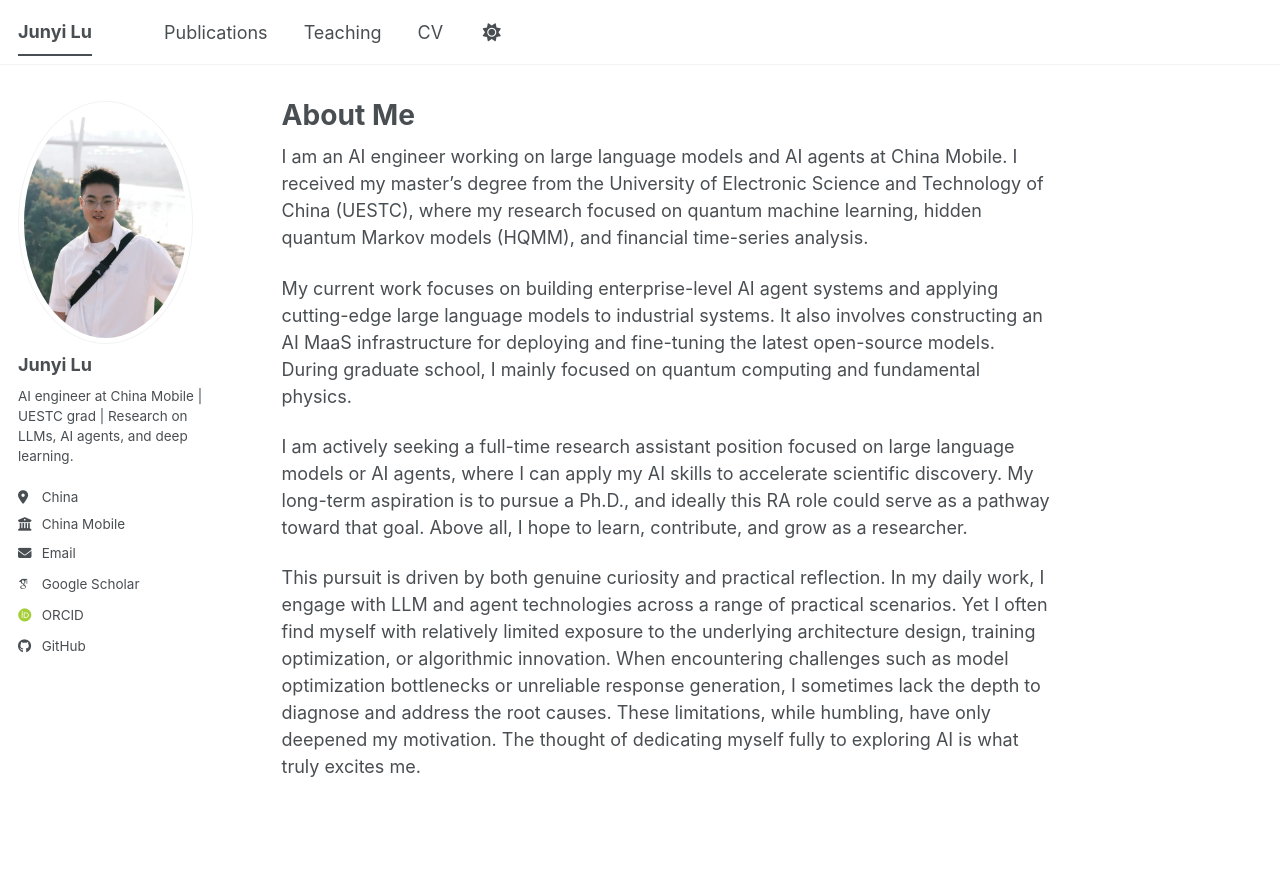
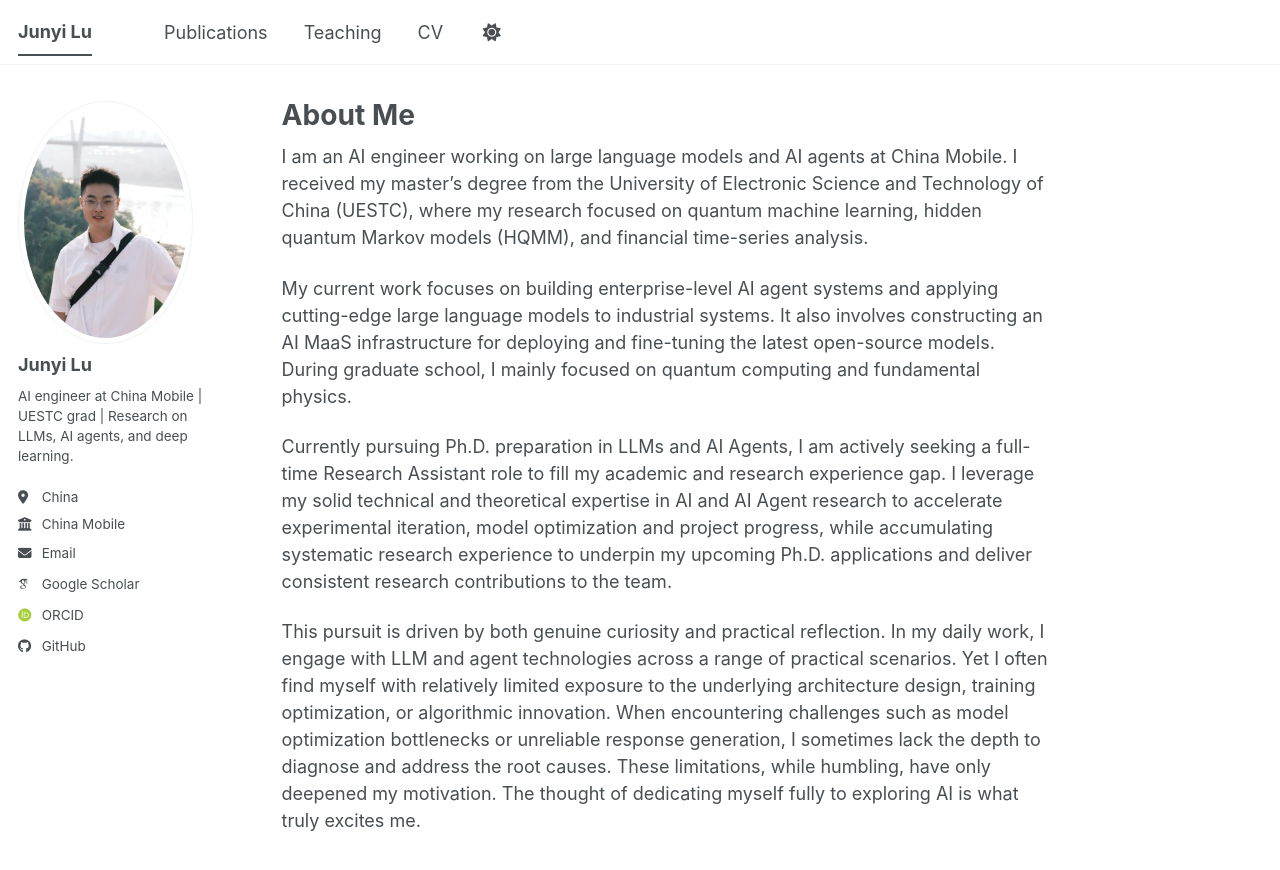
Before and after one commit to ljy623669155/ljy623669155.github.io, a Jekyll site: the page built from _pages/about.md, in a window 1280 px wide. Shown: the top 870 px of the page. Built offline with Jekyll 4.4.1, drawn with Linux system fonts in a browser that asks for light colours; some web fonts are replaced; a script bundle is joined from its source files by our own code; library files that are not in the unit come from our copies.

Commit message:
update P3: Ph.D. prep + RA as transition

```diff
--- a/_pages/about.md
+++ b/_pages/about.md
@@ -11,6 +11,6 @@ I am an AI engineer working on large language models and AI agents at China Mobi
 
 My current work focuses on building enterprise-level AI agent systems and applying cutting-edge large language models to industrial systems. It also involves constructing an AI MaaS infrastructure for deploying and fine-tuning the latest open-source models. During graduate school, I mainly focused on quantum computing and fundamental physics.
 
-I am actively seeking a full-time research assistant position focused on large language models or AI agents, where I can apply my AI skills to accelerate scientific discovery. My long-term aspiration is to pursue a Ph.D., and ideally this RA role could serve as a pathway toward that goal. Above all, I hope to learn, contribute, and grow as a researcher.
+Currently pursuing Ph.D. preparation in LLMs and AI Agents, I am actively seeking a full-time Research Assistant role to fill my academic and research experience gap. I leverage my solid technical and theoretical expertise in AI and AI Agent research to accelerate experimental iteration, model optimization and project progress, while accumulating systematic research experience to underpin my upcoming Ph.D. applications and deliver consistent research contributions to the team.
 
 This pursuit is driven by both genuine curiosity and practical reflection. In my daily work, I engage with LLM and agent technologies across a range of practical scenarios. Yet I often find myself with relatively limited exposure to the underlying architecture design, training optimization, or algorithmic innovation. When encountering challenges such as model optimization bottlenecks or unreliable response generation, I sometimes lack the depth to diagnose and address the root causes. These limitations, while humbling, have only deepened my motivation. The thought of dedicating myself fully to exploring AI is what truly excites me.
```
